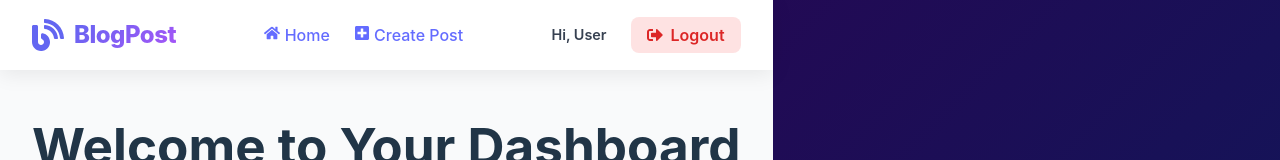
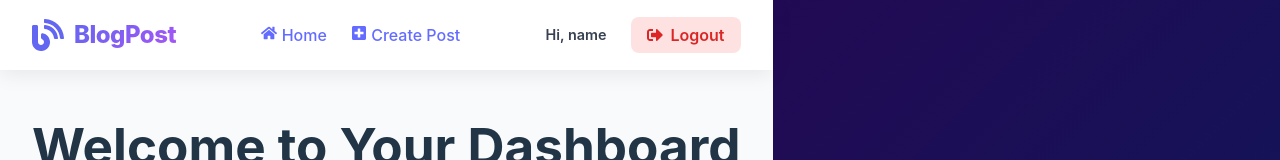
Before and after one commit to editeding458/blogpost-management, a React (Vite) app: page /dashboard in a window 1280 px wide. Shown: the top 160 px of the page. Built offline with nearby package versions, Linux system fonts and the light colour scheme; sample sign-in values are in the browser's storage.

Commit message:
[AN][added]

```diff
--- a/src/components/Navbar.jsx
+++ b/src/components/Navbar.jsx
@@ -2,7 +2,11 @@ import { FaBlog, FaHome, FaPlusSquare, FaSignOutAlt } from "react-icons/fa";
 import { NavLink } from "react-router-dom";
 import "./Navbar.css";
 
-const Navbar = () => {
+const Navbar = ({ onLogout }) => {
+  // Get user email from localStorage to display
+  const loginData = JSON.parse(localStorage.getItem("loginData") || "{}");
+  const userName = loginData?.email?.split("@")[0] || "User";
+
   return (
     <nav className="navbar">
       <div className="navbar-container">
@@ -22,9 +26,9 @@ const Navbar = () => {
         </div>
 
         <div className="navbar-actions">
-          <span className="user-name">Hi, User</span>
+          <span className="user-name">Hi, {userName}</span>
 
-          <button className="logout-btn">
+          <button className="logout-btn" onClick={onLogout}>
             <FaSignOutAlt /> Logout
           </button>
         </div>
@@ -33,4 +37,4 @@ const Navbar = () => {
   );
 };
 
-export default  Navbar;
+export default Navbar;
--- a/src/pages/Dashboard.jsx
+++ b/src/pages/Dashboard.jsx
@@ -1,12 +1,21 @@
 import { FaPlus } from "react-icons/fa";
 import { MdDelete, MdEdit } from "react-icons/md";
+import { useNavigate } from "react-router-dom";
+import { toast } from "react-toastify";
 import Navbar from "../components/Navbar";
 import "./Dashboard.css";
 
 const Dashboard = () => {
+  const navigate = useNavigate();
+  const handleLogout = () => {
+    localStorage.removeItem("loginData");
+    toast.success("Logged out successfully");
+    navigate("/login");
+  };
+
   return (
     <div className="dashboard-page">
-      <Navbar />
+      <Navbar onLogout={handleLogout} />
 
       <main className="dashboard-main">
         <div className="dashboard-welcome">
@@ -48,8 +57,8 @@ const Dashboard = () => {
             <div className="post-card">
               <div className="post-image-container">
                 <img src="" alt="Post" className="post-card-image" />
+
                 <div className="post-actions">
-
                   <button className="action-btn edit-btn" title="Edit Post">
                     <MdEdit size={22} color="#ffffff" />
                   </button>
@@ -57,7 +66,6 @@ const Dashboard = () => {
                   <button className="action-btn delete-btn" title="Delete Post">
                     <MdDelete size={20} color="#ffffff" />
                   </button>
-
                 </div>
               </div>
 
@@ -75,6 +83,7 @@ const Dashboard = () => {
                 <button className="read-more-btn">Read More</button>
               </div>
             </div>
+
             <div className="post-card">
               <div className="post-image-container">
                 <img src="" alt="Post" className="post-card-image" />
@@ -82,6 +91,7 @@ const Dashboard = () => {
                   <button className="action-btn edit-btn">
                     <MdEdit size={20} color="#ffffff" />
                   </button>
+
                   <button className="action-btn delete-btn">
                     <MdDelete size={22} color="#ffffff" />
                   </button>
@@ -92,6 +102,7 @@ const Dashboard = () => {
                   <span className="post-author">By User</span>
                   <span className="post-date">Recent</span>
                 </div>
+
                 <h3 className="post-card-title">Another Static Post</h3>
                 <p className="post-card-description">
                   Static content example to keep the dashboard layout and styles
--- a/src/pages/Login.css
+++ b/src/pages/Login.css
@@ -1,4 +1,3 @@
-/* Reset & base */
 * {
   box-sizing: border-box;
   margin: 0;
@@ -11,7 +10,6 @@ body {
   background: linear-gradient(135deg, #300051, #00225d);
 }
 
-/* Centering wrapper */
 .form-container {
   background: #ffffff;
   width: 420px;
@@ -19,14 +17,12 @@ body {
   border-radius: 12px;
   box-shadow: 0 12px 35px rgba(0, 0, 0, 0.2);
 
-  /* PERFECT CENTER */
   position: absolute;
   top: 50%;
   left: 50%;
   transform: translate(-50%, -50%);
 }
 
-/* Heading */
 .form-title {
   text-align: center;
   color: #1e3c72;
@@ -42,13 +38,11 @@ body {
   margin-bottom: 28px;
 }
 
-/* Form groups */
 .form-group {
   width: 100%;
   margin-bottom: 18px;
 }
 
-/* Labels */
 .form-group label {
   display: block;
   margin-bottom: 6px;
@@ -57,7 +51,6 @@ body {
   font-weight: 500;
 }
 
-/* Inputs */
 .form-group input {
   width: 100%;
   padding: 12px;
@@ -73,7 +66,6 @@ body {
   box-shadow: 0 0 0 2px rgba(42, 82, 152, 0.15);
 }
 
-/* Error state for inputs */
 .form-group input.input-error {
   border-color: #dc3545;
   box-shadow: 0 0 0 2px rgba(220, 53, 69, 0.15);
@@ -84,8 +76,7 @@ body {
   box-shadow: 0 0 0 2px rgba(220, 53, 69, 0.15);
 }
 
-/* Error message */
-.error{
+.error {
   display: block;
   color: #dc3545;
   font-size: 12px;
@@ -94,7 +85,6 @@ body {
   text-align: left;
 }
 
-/* Button - SAME WIDTH AS INPUT */
 .btn-primary {
   width: 100%;
   padding: 12px;
@@ -113,13 +103,11 @@ body {
   background: #1e3c72;
 }
 
-/* Disabled button */
 .btn-primary:disabled {
   opacity: 0.6;
   cursor: not-allowed;
 }
 
-/* Login text */
 .link-text {
   margin-top: 22px;
   text-align: center;
@@ -137,7 +125,6 @@ body {
   text-decoration: underline;
 }
 
-/* Responsive */
 @media (max-width: 480px) {
   .form-container {
     width: 90%;
```
Also changed, not shown: src/pages/Dashboard.css (+40 -33 lines), src/pages/Register.css (+1 -14 lines).
